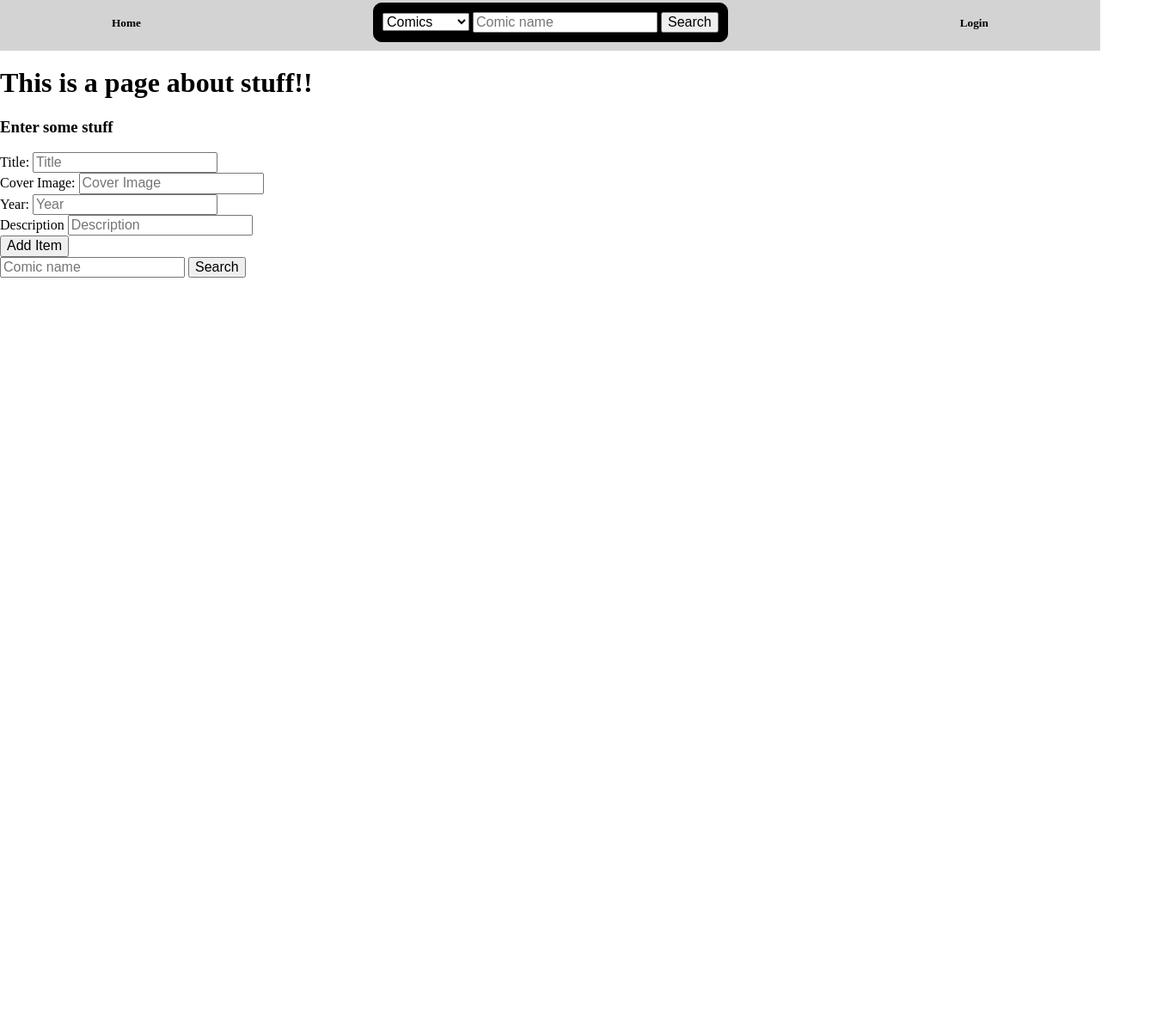
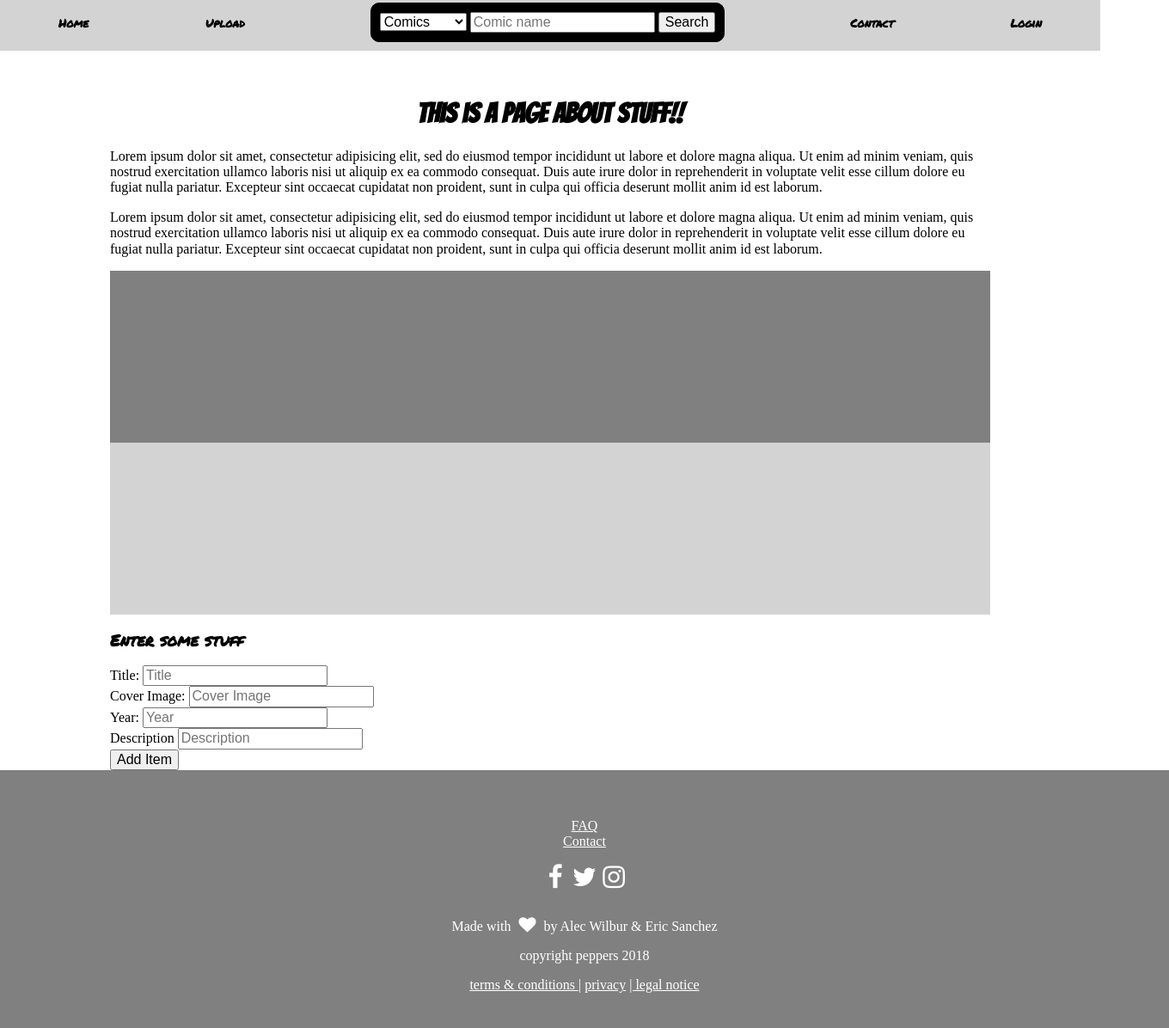
Before and after one commit to lawilbur/expert-enigma, a website: page public/index.html in a window 1280 px wide. Shown: the part 7-1203 px from the top of the page at 86% size, 1360 px wide, since content can reach past the window. Before the commit the page ends 800 px from the top, so only its background shows below. Drawn offline with nearby package versions, Linux system fonts and the light colour scheme; no server answers.

Commit message:
partials created, index page framed, footer added

```diff
--- a/public/css/main.css
+++ b/public/css/main.css
@@ -4,6 +4,30 @@
 }
 html{
     /* margin-top: 0; */
+}
+
+.bodyContainer {
+    margin: auto;
+    max-width: 80%;
+}
+
+h1 {
+    font-family: 'Bangers', cursive;
+    text-align: center;
+}
+
+h3, h5 {
+    font-family: 'Permanent Marker', cursive;
+}
+
+.scrollSection {
+    height: 200px;
+    background: gray;
+}
+
+.scrollSpotlight {
+    height: 200px;
+    background: lightgrey;
 }
 
 .navContainer{
@@ -27,5 +51,55 @@ html{
 }
 
 .header{
-    padding-top: 5%;
+    padding-top: 100px;
 }
+
+
+
+#footer {
+   bottom: 0;
+   width: 100%;
+   background: gray;
+   text-align: center;
+   color: white;
+   padding: 40px;
+}
+
+#footer a {
+    color: white;
+}
+
+#footer a:hover {
+    opacity: 0.7;
+}
+
+.footer-links {
+    padding: 0;
+    color: white;
+    list-style: none;
+}
+
+.footer-links a {
+    color: white;
+    margin-top: 15px;
+}
+
+.footer-links a:hover {
+    opacity: 0.7;
+}
+
+.fa {
+    font-size: 30px;
+    width: 30px;
+    text-decoration: none;
+    color: white;
+    margin-bottom: 15px;
+}
+
+.fa-heart {
+    margin-bottom: 0;
+}
+
+.fa:hover {
+    opacity: 0.7;
+}
--- a/public/index.html
+++ b/public/index.html
@@ -2,10 +2,12 @@
 <html ng-app="myApp">
 
 <head>
+    <link href="https://fonts.googleapis.com/css?family=Bangers|Permanent+Marker" rel="stylesheet">
     <meta charset="utf-8">
     <title></title>
     <script src="https://ajax.googleapis.com/ajax/libs/angularjs/1.6.4/angular.min.js" charset="utf-8"></script>
     <script src='/js/app.js'></script>
+    <link rel="stylesheet" href="https://cdnjs.cloudflare.com/ajax/libs/font-awesome/4.7.0/css/font-awesome.min.css">
     <link rel='stylesheet' href="/css/normalize.css" />
     <link rel='stylesheet' href="/css/main.css" />
 
@@ -15,11 +17,12 @@
     <div class='mainContainer'>
         <div class='navContainer'>
             <h5>Home</h5>
+            <h5>Upload</h5>
             <div class='searchContainer'>
                 <form ng-submit='ctrl.getComic()'>
                     <select>
                         <option>Comics</option>
-                        <option>Charactors</option>
+                        <option>Characters</option>
                         <option>Series</option>
                         <option>Stories</option>
                     </select>
@@ -27,12 +30,26 @@
                     <input type="submit" value="Search" />
                 </form>
             </div>
+            <h5>Contact</h5>
             <h5>Login</h5>
 
         </div>
 
+        <div class="bodyContainer">
             <div class='header'>
                 <h1>This is a page about stuff!!</h1>
+                <p>Lorem ipsum dolor sit amet, consectetur adipisicing elit, sed do eiusmod tempor incididunt ut labore et dolore magna aliqua. Ut enim ad minim veniam, quis nostrud exercitation ullamco laboris nisi ut aliquip ex ea commodo consequat. Duis aute irure dolor in reprehenderit in voluptate velit esse cillum dolore eu fugiat nulla pariatur. Excepteur sint occaecat cupidatat non proident, sunt in culpa qui officia deserunt mollit anim id est laborum.</p>
+                <p>Lorem ipsum dolor sit amet, consectetur adipisicing elit, sed do eiusmod tempor incididunt ut labore et dolore magna aliqua. Ut enim ad minim veniam, quis nostrud exercitation ullamco laboris nisi ut aliquip ex ea commodo consequat. Duis aute irure dolor in reprehenderit in voluptate velit esse cillum dolore eu fugiat nulla pariatur. Excepteur sint occaecat cupidatat non proident, sunt in culpa qui officia deserunt mollit anim id est laborum.</p>
+            </div>
+
+            <div class="scrollSection">
+                <div ng-repeat="comic in ctrl.getRandomComic">
+                    <img src="{{comic.images[0].path}}" />
+                </div>
+            </div>
+
+            <div class="scrollSpotlight">
+
             </div>
 
             <div class='createItem'>
@@ -57,12 +74,6 @@
                 </div>
             </div>
             <div>
-            <form ng-submit='ctrl.getComic()'>
-                <input type="text" placeholder="Comic name" ng-model='ctrl.comicTitle' />
-                <input type="submit" value="Search" />
-            </form>
-        </div>
-        <div>
                 <div ng-repeat='item in ctrl.gotComics'>
                     {{item.title}}</br>
                     {{item.description}}
@@ -71,6 +82,11 @@
                 </div>
             </div>
         </div>
+        <div id="footer" ng-include="'partials/footer.html'">
+
+        </div>
+    </div>
+
 
 </body>
 
--- a/public/js/app.js
+++ b/public/js/app.js
@@ -226,6 +226,7 @@ app.controller("MainController", ["$http", function($http) {
 
     this.myItems = [];
     this.gotComics = [];
+    this.gotRandomComics = [];
     this.comicTitle = '';
 
     this.getItems = () => {
@@ -241,7 +242,7 @@ app.controller("MainController", ["$http", function($http) {
             console.log("error");
         });
     };
-    this.getItems();
+
 
 
     this.getComic = () => {
@@ -262,26 +263,50 @@ app.controller("MainController", ["$http", function($http) {
                 response.data.data.results[i].images[0].path =response.data.data.results[i].images[0].path +'/portrait_small.jpg';
             }
             // console.log(response.data.data.results);
-
             this.gotComics = response.data.data.results;
         }, (error) => {
             console.error(error);
         }).catch((err) => console.error('Catch: ', err));
     };
-    // this.getMovies();
 
-    this.getSeed = () => {
+    this.getRandomComic = () => {
         $http({
-            method: "POST",
-            url: "/peppers/seed"
+            method: "GET",
+            url: "http://gateway.marvel.com/v1/public/comics?format=comic&limit=5&",
+            params: {
+                'apikey': '7b49ff852ac74755185800b0e24708a7',
+                'ts': Date.now(),
+                'hash': MD5(Date.now() + value)
+            },
+            Headers: {
+                Accept: 'application/json'
+            }
         }).then((response) => {
-            console.log(response);
+            console.log(response.data.data.results);
+            // for(i = 0; i < response.data.data.results.length; i++){
+            //     response.data.data.results[i].images[0].path =response.data.data.results[i].images[0].path +'/portrait_small.jpg';
+            // }
+            // console.log(response.data.data.results);
+            this.gotRandomComics = response.data.data.results;
         }, (error) => {
-            console.log("error");
-        });
+            console.error(error);
+        }).catch((err) => console.error('Catch: ', err));
     };
 
-    // this.getSeed();
+
+
+    // this.getSeed = () => {
+    //     $http({
+    //         method: "POST",
+    //         url: "/peppers/seed"
+    //     }).then((response) => {
+    //         console.log(response);
+    //     }, (error) => {
+    //         console.log("error");
+    //     });
+    // };
+
+
 
     this.createItem = (item) => {
         $http({
@@ -361,6 +386,7 @@ app.controller("MainController", ["$http", function($http) {
         }).catch((err) => console.error("Catch ", error));
     };
 
-
+this.getRandomComic();
+this.getItems();
 
 }]);
--- /dev/null
+++ b/public/partials/footer.html
@@ -0,0 +1,14 @@
+<ul class="footer-links">
+    <li><a href="#">FAQ</a></li>
+    <li><a href="#">Contact</a></li>
+</ul>
+
+<a href="#" class="fa fa-facebook"></a>
+<a href="#" class="fa fa-twitter"></a>
+<a href="#" class="fa fa-instagram"></a>
+
+<p>Made with <i class="fa fa-heart" aria-hidden="true" style="font-size:20px"></i> by Alec Wilbur & Eric Sanchez</p>
+<p>copyright peppers 2018</p>
+<a href="#">terms & conditions |</a>
+<a href="#">privacy</a>
+<a href="#">| legal notice</a>
```
Lines whose indentation alone changed are shown as unchanged.
